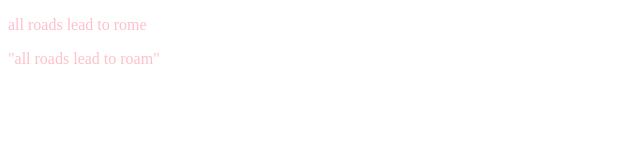
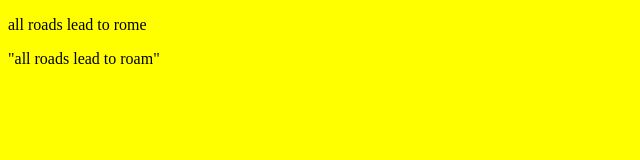
Before and after one commit to titancoc001/titancoc001.github.io, a plain HTML site: page index.html in a window 1280 px wide. Shown: the whole page, without its empty margins (0-640 px from the left). Drawn offline with Linux system fonts and the light colour scheme.

Commit message:
oct 17 index.html

```diff
--- a/index.html
+++ b/index.html
@@ -1,25 +1,17 @@
 <!DOCTYPE html>
 <html lang="en">
   <head>
-                  <title> all roads lead to rome~:</title>
+    <title>all roads lead to rome~:</title>
     <style>
-         body{
-                       backgroud-color:yellow;
-		       color:black;
+      body {
+        background-color: yellow;
+        color: black;
       }
     </style>
     <script src="js/validate.js"></script>
-
-
-
   </head>
   <body>
     <p>all roads lead to rome</p>
     <p>"all roads lead to roam"</p>
   </body>
 </html>
-
-<style>
-body{ color:pink;
-}
-<script src "js/validate.js"></script>
```
Also changed, not shown: 1 other file. Lines whose indentation alone changed are shown as unchanged.
